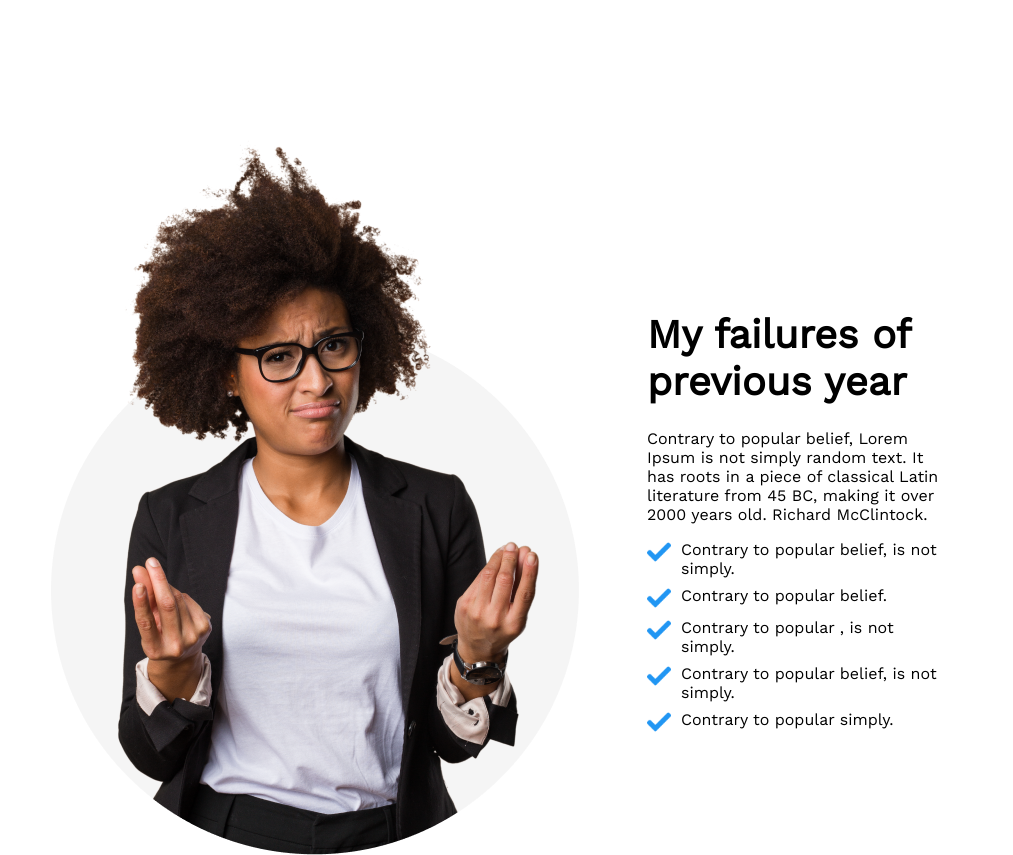
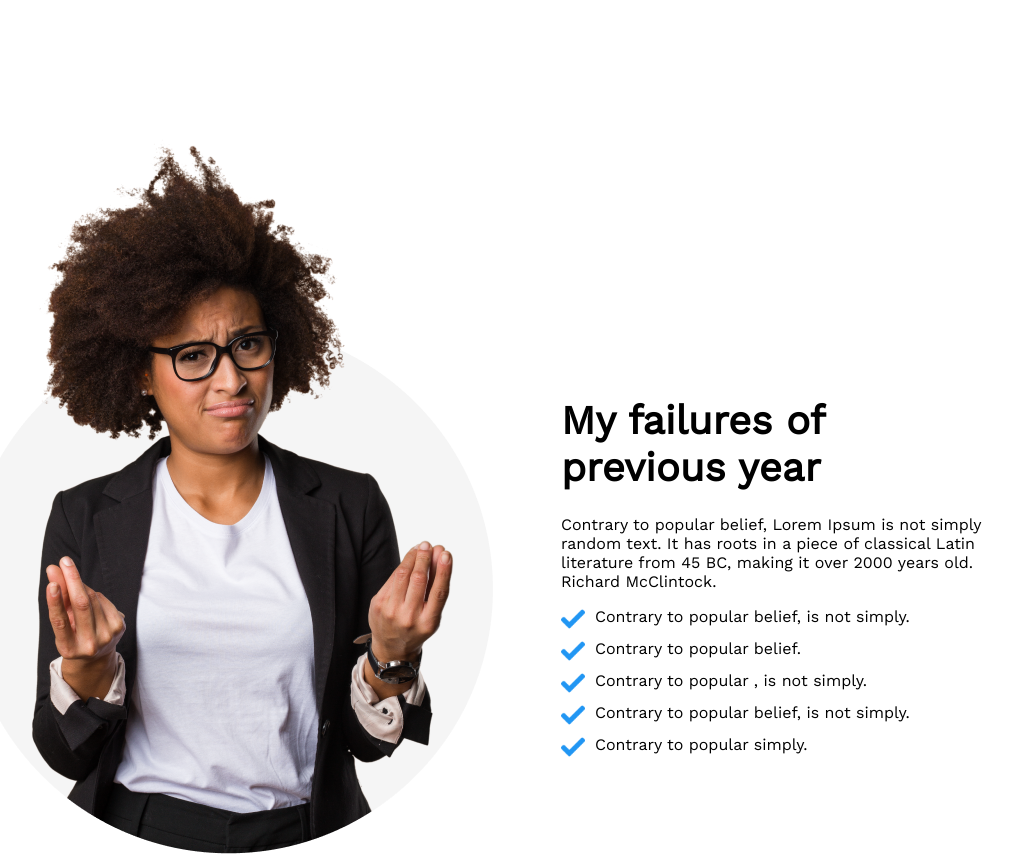
Before and after one commit to arifulislamsamrat/new-year-new-me, a plain HTML site: page index.html in a window 1280 px wide. Shown: the part 700-1555 px from the top of the page, without its empty margins (178-1191 px from the left). Drawn offline with nearby package versions, Linux system fonts and the light colour scheme.

Commit message:
browser issue solved

```diff
--- a/styles/style.css
+++ b/styles/style.css
@@ -23,9 +23,8 @@
     width: 480px;
     margin-top: 200px;
     color: white;
-
     align-items: flex-end;
-    margin-right: 200px;
+    margin-right: 150px;
 
 
 }
@@ -49,10 +48,12 @@
 
 /* Failures year  styling*/
 .failure{
-    margin-left: 206px;
-    margin-right:150px;
-    margin-top: 131px;
+
     display: flex;
+    align-items: center;
+    margin-top: 130px;
+    margin-right: 120px;
+    margin-left: 120px;
 
 }
 .failure-text{
@@ -210,7 +211,7 @@ footer{
 }
 .future{
     width: 500px;
-    margin-right: 331px;
+    margin-right: 150px;
 }
 .future h3{
     font-size: 45px;
```
